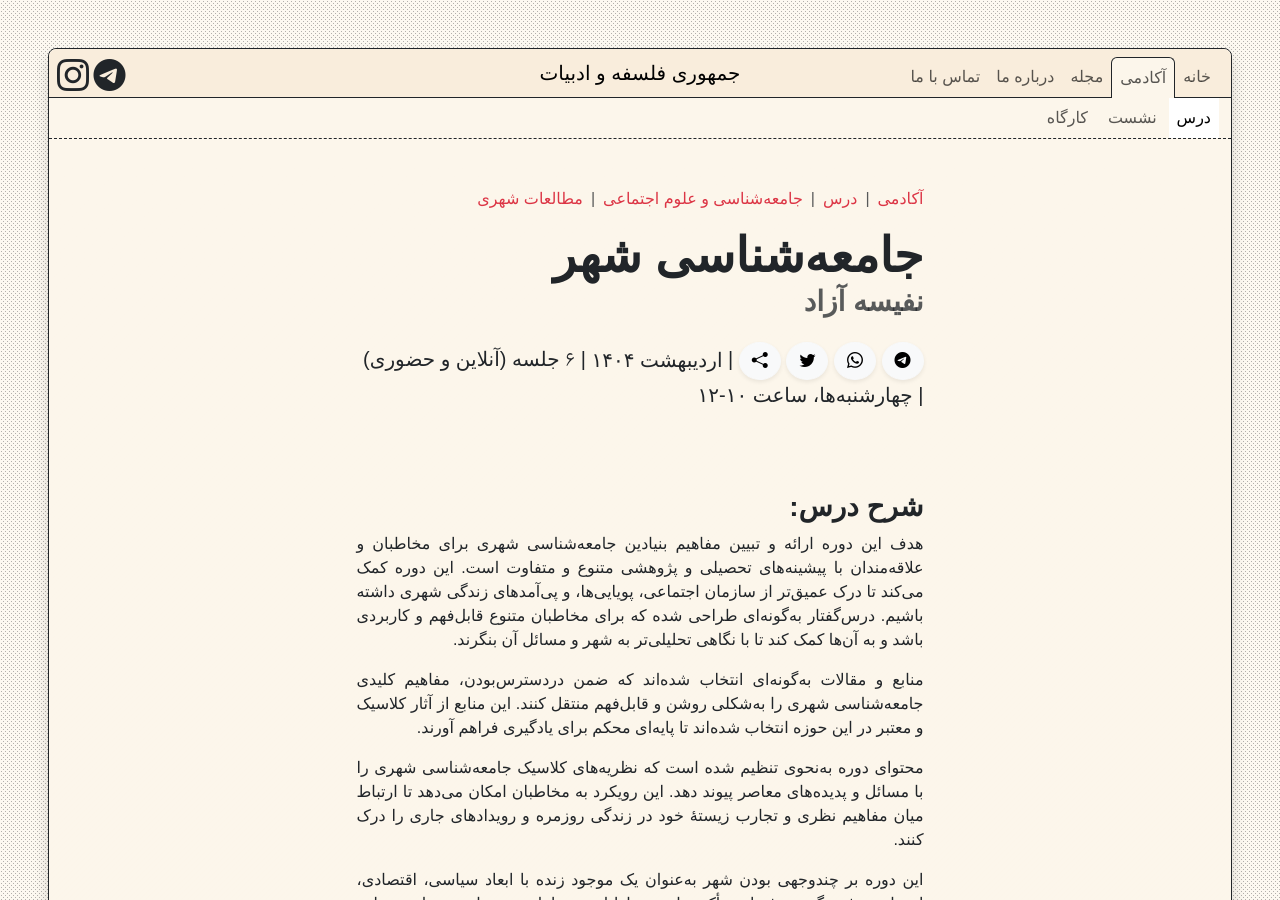
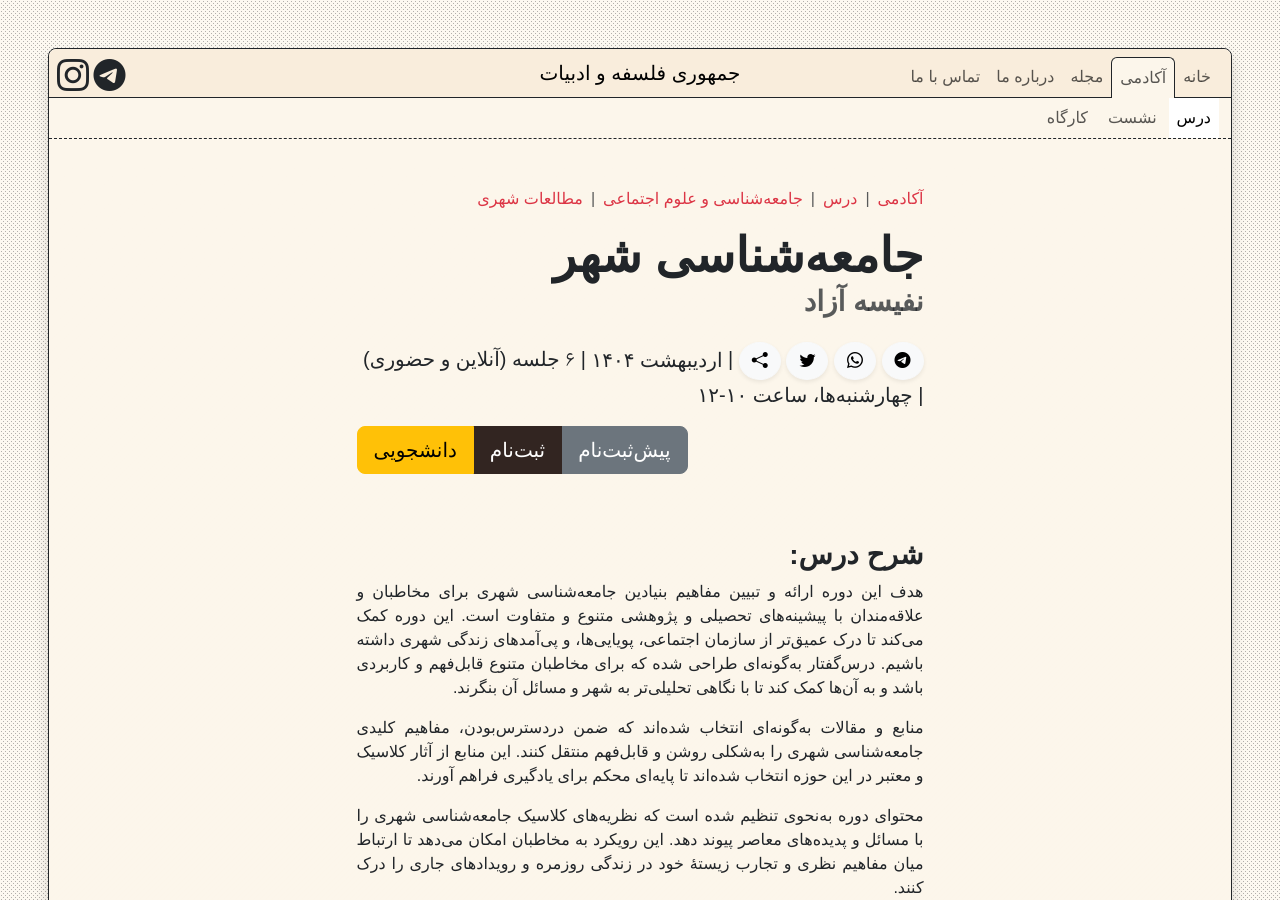
Before and after one commit to phicudemy/phicudemy.github.io, a Jekyll site: the page built from _events/2025-04-11-urbansociology.md, in a window 1280 px wide and 900 px high. Built offline with Jekyll 4.4.1, drawn with Linux system fonts in a browser that asks for light colours; some web fonts are replaced; part of the change alters nothing that is shown.

Commit message:
TinaCMS content update

```diff
--- a/_events/2025-04-11-urbansociology.md
+++ b/_events/2025-04-11-urbansociology.md
@@ -15,6 +15,8 @@ format:
 start: 2025-04-22T20:30:00.000Z
 sessions: 6
 published: true
+register: 'https://zarinp.al/698704'
+stdregister: 'https://zarinp.al/698705'
 ---
 
 
```
